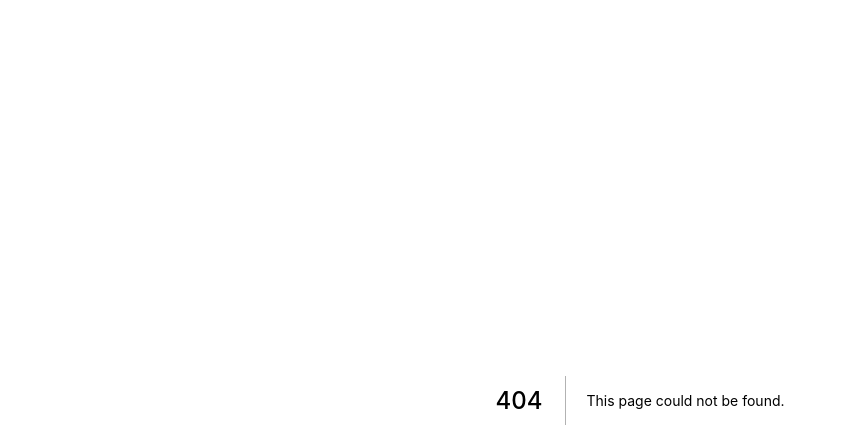
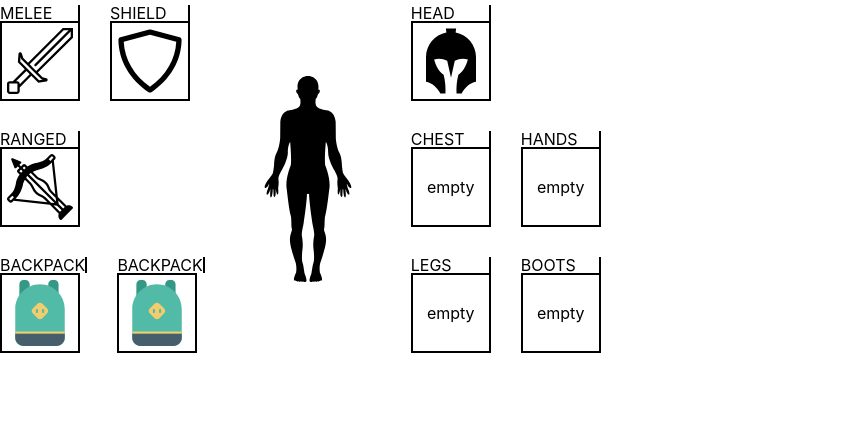
Before and after one commit to AndriiManyak/epic-stories, a Next.js app: page /inventory in a window 1280 px wide. Before the commit this address had no page. Shown: the top 448 px of the page, without its empty margins (0-847 px from the left). Built offline with nearby package versions, Linux system fonts and the light colour scheme.

Commit message:
add inventory page

```diff
--- /dev/null
+++ b/pages/inventory.tsx
@@ -0,0 +1,12 @@
+import type { NextPage } from "next";
+import { GearComponent } from "~/components/inventory/gear/GearComponent";
+
+const Inventory: NextPage = () => {
+  return (
+    <div>
+      <GearComponent />
+    </div>
+  );
+};
+
+export default Inventory;
```
